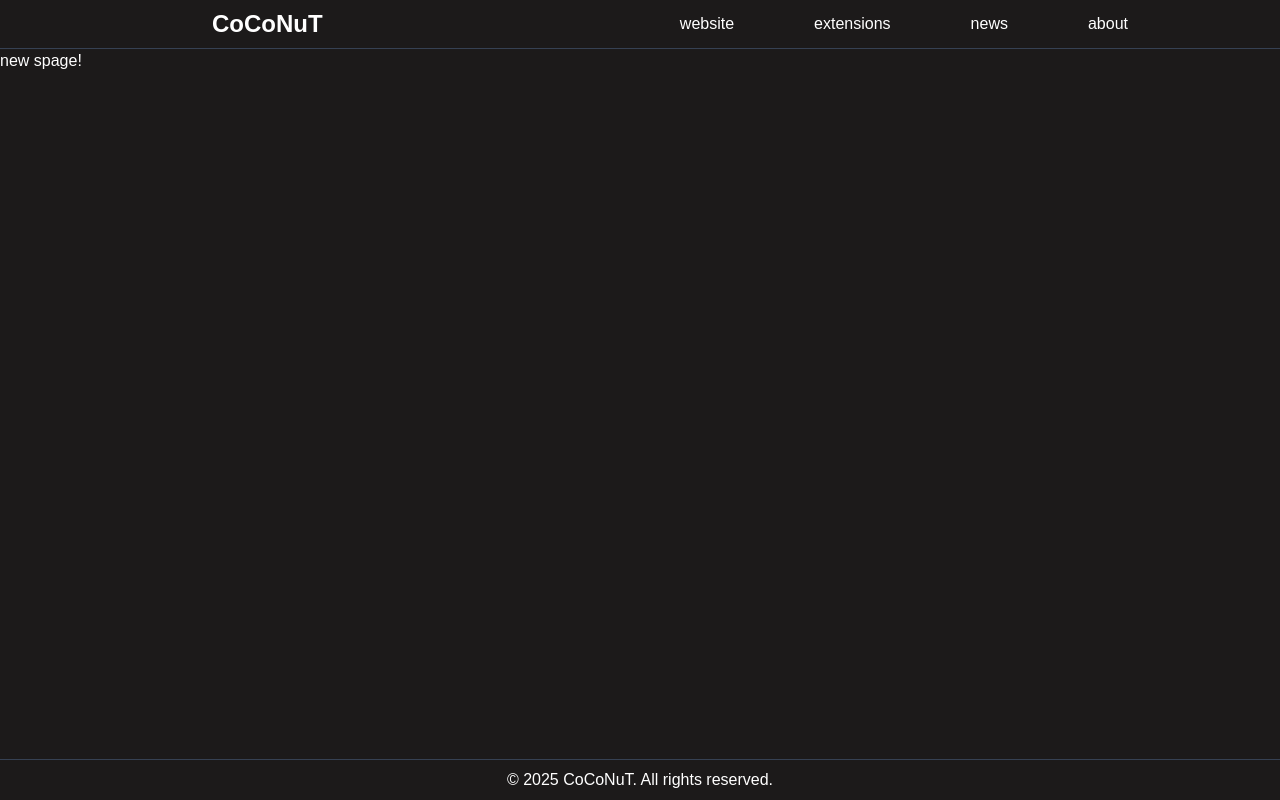
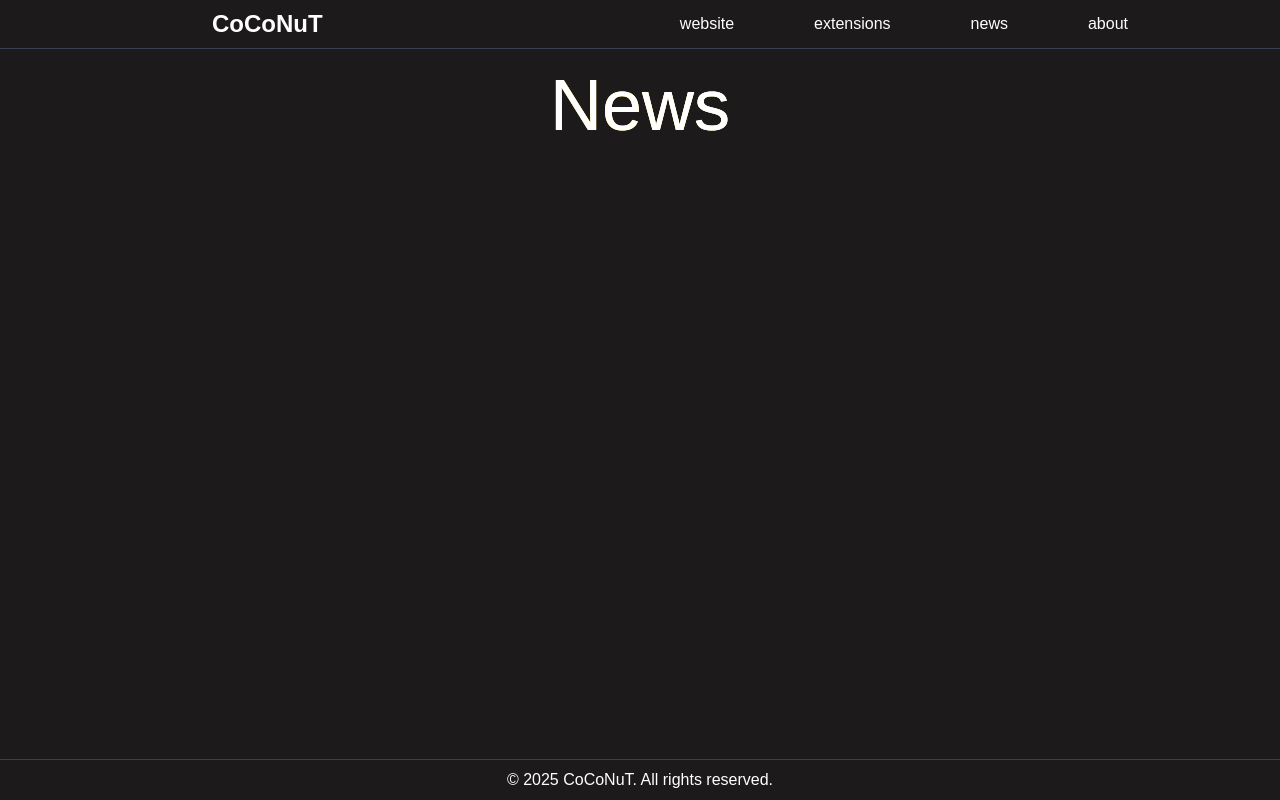
Before and after one commit to minu0563/PortFolio, a Next.js app: page /newspage in a window 1280 px wide. Built offline with nearby package versions, Linux system fonts and the light colour scheme; a web font is replaced by a local one.

Commit message:
commit 9

```diff
--- /dev/null
+++ b/app/ColorChange.tsx
@@ -0,0 +1,59 @@
+'use client';
+import React, { useEffect, useRef } from 'react';
+import './globals.css';
+
+interface ColorChangeProps {
+  children: string;
+  className?: string;
+  animate?: boolean;  // 종료 후 gradient 유지 여부
+  delay?: number;     // 초 단위
+  duration?: number;  // 애니메이션 시간(ms)
+}
+
+const ColorChange: React.FC<ColorChangeProps> = ({
+  children,
+  className = '',
+  animate = true,
+  delay = 0,
+  duration = 1500,
+}) => {
+  const ref = useRef<HTMLSpanElement>(null);
+
+  useEffect(() => {
+    const el = ref.current;
+    if (!el) return;
+
+    const timer = setTimeout(() => {
+      // 애니메이션 시작
+      el.style.transition = `background-position ${duration}ms linear`;
+      el.style.backgroundPosition = '0% 0%';
+      el.style.webkitTextFillColor = 'transparent'; // 강조 gradient 활성화
+
+      const finishTimer = setTimeout(() => {
+        if (!animate) {
+          // animate=false → gradient 제거 + 글자 색상 자연스럽게 복원 (하얀색)
+          el.style.transition = 'background-position 0.5s linear, -webkit-text-fill-color 0.5s ease';
+          el.style.backgroundPosition = '';
+          el.style.webkitTextFillColor = '#fff';
+        }
+        // animate=true → gradient 유지
+      }, duration);
+
+      return () => clearTimeout(finishTimer);
+    }, delay * 1000);
+
+    return () => clearTimeout(timer);
+  }, [animate, delay, duration]);
+
+  return (
+    <span
+      ref={ref}
+      className={`color-change ${className}`}
+      style={{ backgroundPosition: '100% 0%' }} // 초기 위치
+    >
+      {children}
+    </span>
+  );
+};
+
+export default ColorChange;
--- a/app/globals.css
+++ b/app/globals.css
@@ -144,3 +144,24 @@
     background-clip: text;
     color: transparent;
 }
+
+.color-change {
+  display: inline-block;
+
+  background: linear-gradient(
+    90deg,
+    #ffffff 0%,
+    #fcebb4 20%,
+    #ffc107 55%,
+    #ffffff 100%
+  );
+  background-size: 200% 100%;
+  background-position: 100% 0%;
+
+  -webkit-background-clip: text;
+  -webkit-text-fill-color: transparent;
+  background-clip: text;
+  color: transparent;
+
+  transition: background-position 1.5s linear, -webkit-text-fill-color 1s ease;
+}
--- a/app/newspage/page.tsx
+++ b/app/newspage/page.tsx
@@ -1,7 +1,10 @@
+import ColorChange from '../ColorChange';
+import '../globals.css';
+
 export default function Home() {
     return (
       <div>
-          <p>new spage!</p>
+          <p className="text-5xl md:text-5xl lg:text-7xl mt-5 mb-5 text-center transition-all duration-500 gold"><ColorChange delay={0} animate={false}>News</ColorChange></p>
       </div>
     );
   }
```
